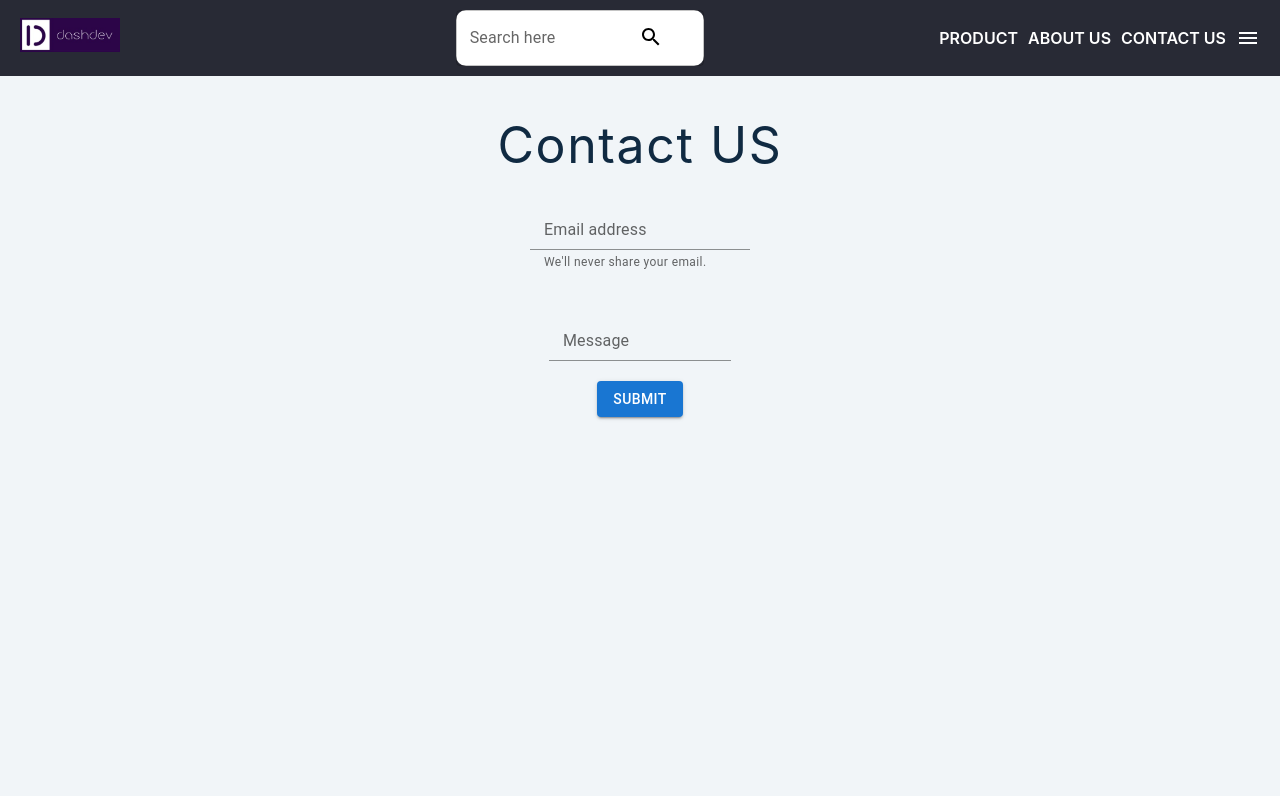
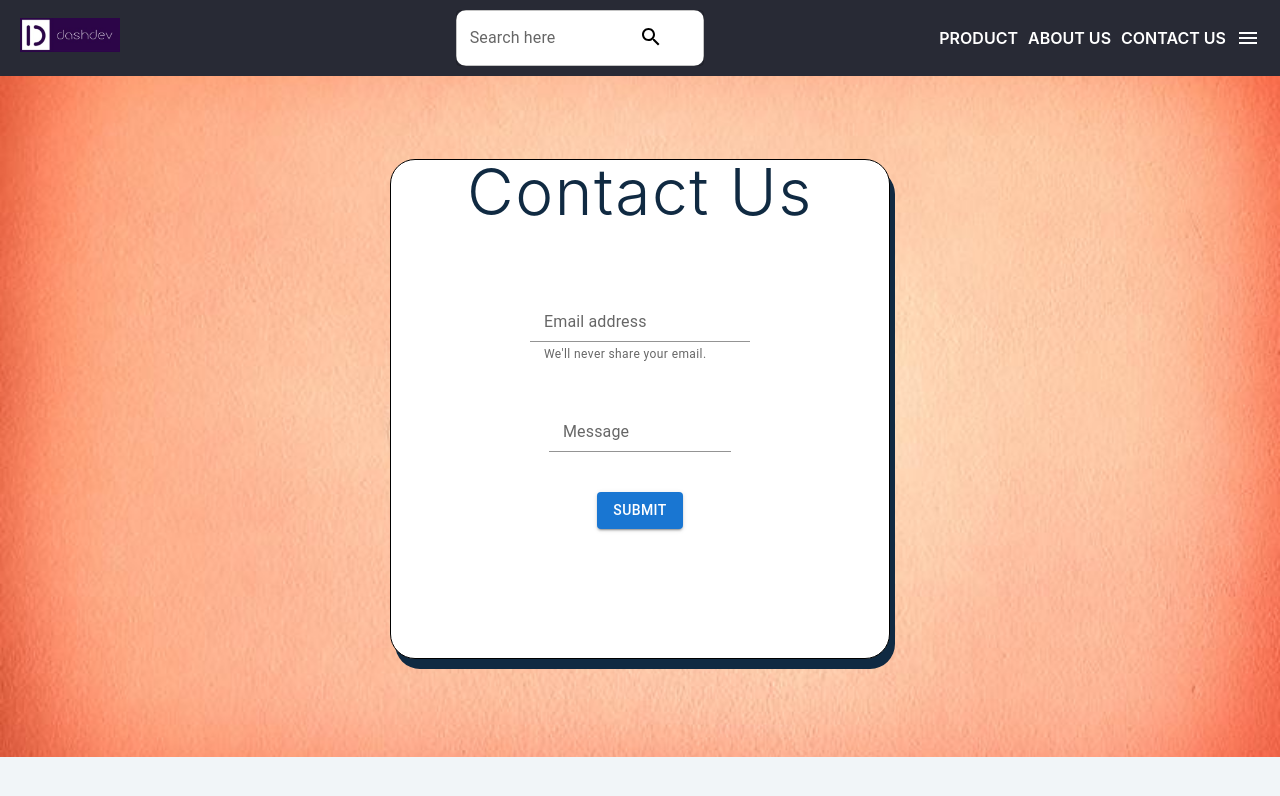
Before and after one commit to ErenYea/ProductScraper, a React (Create React App) app: page /contact in a window 1280 px wide. Shown: the top 796 px of the page. Built offline with nearby package versions, Linux system fonts and the light colour scheme.

Commit message:
COntact form updated

```diff
--- a/src/App.js
+++ b/src/App.js
@@ -24,7 +24,7 @@ function App() {
 
           <Route path="/about" element={<About/>} />
 
-          <Route path="/contact" element={<Contact/>} />
+          <Route path="/contact" element={<Contact img="simplebackground.jpg"/>} />
 
           <Route path="/admin-panel" element={<AdminPage/>} />
 
--- a/src/components/Contact/index.js
+++ b/src/components/Contact/index.js
@@ -16,10 +16,10 @@ const Contact = ({ img }) => {
   };
 
   return (
-    <div className="container">
-      <CustomForm>
-        <CustomeHeading>Contact US</CustomeHeading>
-        <Customdivform>
+    <CustomDiv img={img}>
+      <AnotherDiv>
+        <CustomHeading>Contact Us</CustomHeading>
+        <Wrap>
           <FormControl>
             <InputLabel htmlFor="my-email">Email address</InputLabel>
             <Input
@@ -33,9 +33,10 @@ const Contact = ({ img }) => {
               We'll never share your email.
             </FormHelperText>
           </FormControl>
-        </Customdivform>
+        </Wrap>
 
-        <Customdivform>
+        <Wrap>
+          <AnotherWrap>
             <FormControl>
               <InputLabel htmlFor="my-message">Message</InputLabel>
               <Input
@@ -43,14 +44,15 @@ const Contact = ({ img }) => {
                 value={text}
                 onChange={(e) => setText(e.target.value)}
                 fullWidth
-              autoComplete
+
                 multiline
-              required
+
               />
             </FormControl>
-        </Customdivform>
 
-        <CustomButton>
+          </AnotherWrap>
+        </Wrap>
+        <Wrap>
           <Button
             variant="contained"
             onClick={getMessage}
@@ -59,41 +61,54 @@ const Contact = ({ img }) => {
           >
             Submit
           </Button>
-        </CustomButton>
-      </CustomForm>
-    </div>
+        </Wrap>
+      </AnotherDiv>
+    </CustomDiv>
   );
 };
 
-const CustomForm = styled.div`
-  margin-top: 100px;
+
+
+const CustomDiv = styled.div`
+  margin-top: 60px;
+  //   border: 2px solid red;
+  align-items: center;
+  background-image: ${(props) => `url('/images/${props.img}')`};
+  background-size: cover;
+  background-position: center;
+  backgroung-repeat: no-repeat;
+  justify-content: center;
   display: flex;
-  flex-direction: column;
-  // border: 2px solid red;
-  justify-content: center;
-  padding: 20px;
-
-  height: 100%;
+  height: 697px;
+  //   background: grey;
 `;
 
-const Customdivform = styled.div`
-  // border: 2px solid green;
-  marign: 30x;
-  display: inline-block;
+const CustomHeading = styled.h1`
+  font-weight: 300;
+  margin-bottom: 50px;
+`;
+
+const AnotherDiv = styled.div`
+  border: 1px solid black;
+  width: 500px;
+  height: 500px;
+  background: white;
+  border-radius: 5%;
+  box-shadow: 5px 10px;
+
+  //   transform: scale(.9);
+`;
+
+const Wrap = styled.div`
   padding: 20px;
 `;
 
-const CustomButton = styled.div`
-  // width:50px;
-  // border: 2px solid red;
+const AnotherWrap = styled.div`
+  display: flex;
+  align-items: center;
+  justify-content: center;
 `;
 
-const CustomeHeading = styled.h1`
-  font-weight:400;
-  font-size: 50px;
-  font-style:underline;
-
-`
 
 
 export default Contact;
```
Lines whose indentation alone changed are shown as unchanged.
